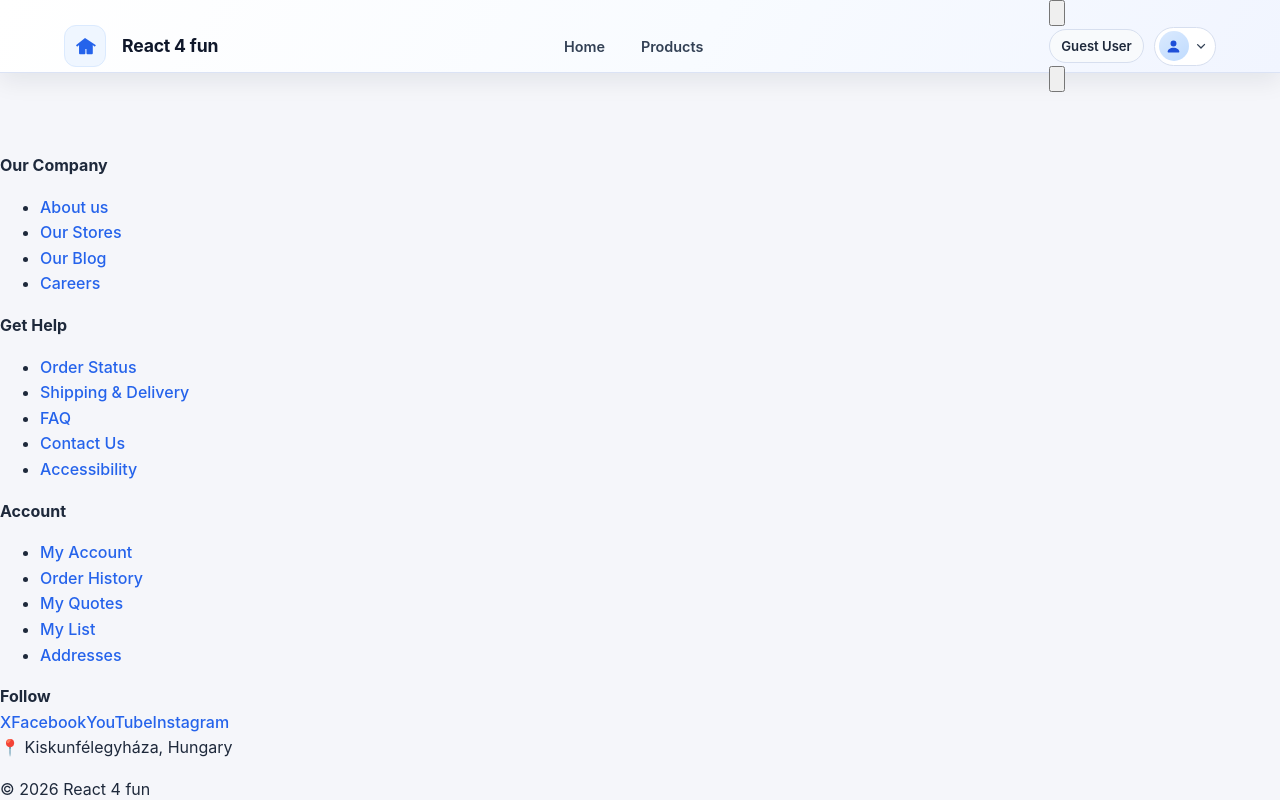
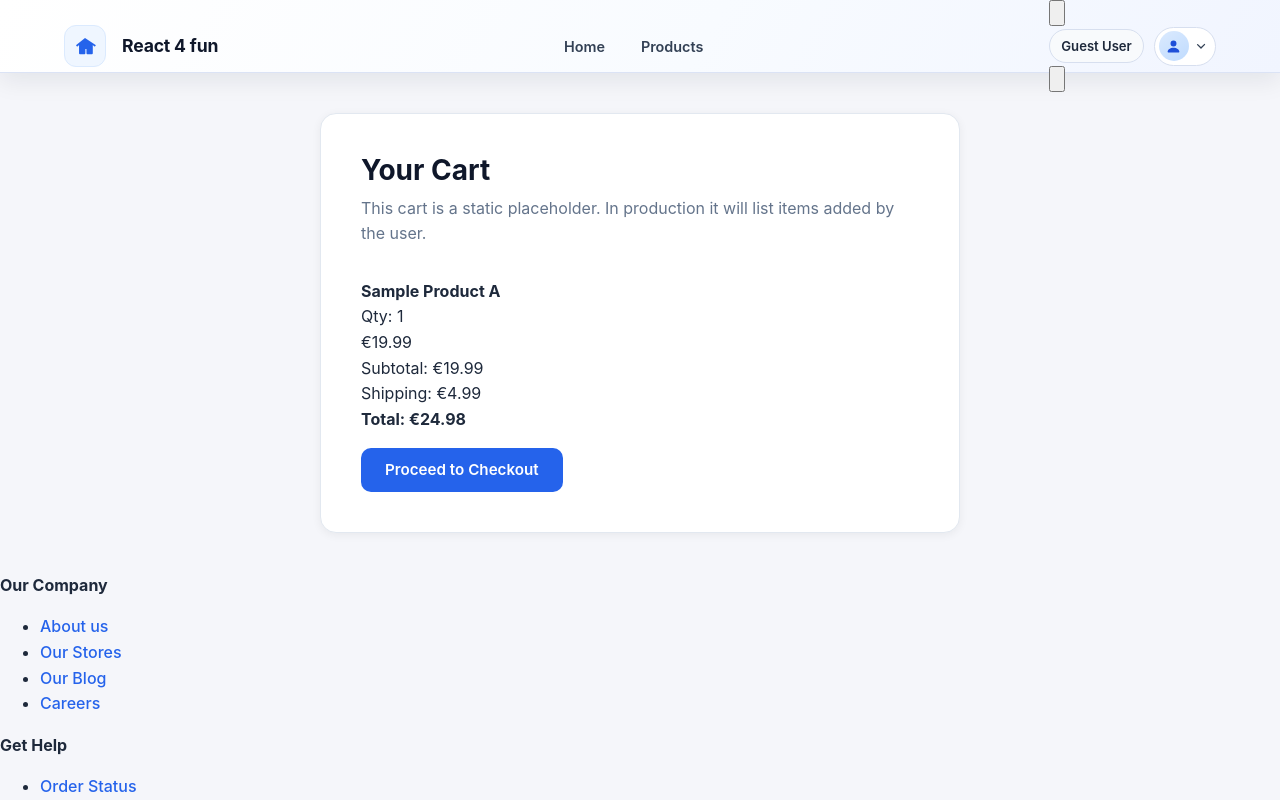
Before and after one commit to harmathzs/react-for-fun, a React (Vite) app in the folder react-app/: page /cart in a window 1280 px wide. Shown: the top 800 px of the page. Built offline with nearby package versions, Linux system fonts and the light colour scheme; no server answers.

Commit message:
Add ProductsPage and CartPage components; update App to include new routes

```diff
--- a/react-app/src/App.jsx
+++ b/react-app/src/App.jsx
@@ -6,6 +6,8 @@ import ThanksPage from './pages/ThanksPage.jsx'
 import ShopPage from './pages/ShopPage.jsx'
 import RegisterPage from './pages/RegisterPage.jsx'
 import LoginPage from './pages/LoginPage.jsx'
+import ProductsPage from './pages/ProductsPage.jsx'
+import CartPage from './pages/CartPage.jsx'
 import './App.css'
 import Footer from './components/Footer'
 
@@ -121,6 +123,8 @@ export default function App() {
             }
           />
           <Route path="/thanks" element={<ThanksPage />} />
+          <Route path="/products" element={<ProductsPage />} />
+          <Route path="/cart" element={<CartPage />} />
         </Routes>
         )}
       </main>
--- /dev/null
+++ b/react-app/src/pages/CartPage.jsx
@@ -0,0 +1,27 @@
+import { Link } from 'react-router-dom'
+
+export default function CartPage() {
+  return (
+    <section className="page-card">
+      <h1>Your Cart</h1>
+      <p>This cart is a static placeholder. In production it will list items added by the user.</p>
+
+      <div className="cart-list">
+        <div className="cart-item">
+          <div className="cart-item-info">
+            <strong>Sample Product A</strong>
+            <div>Qty: 1</div>
+          </div>
+          <div className="cart-item-price">€19.99</div>
+        </div>
+
+        <div className="cart-summary">
+          <div>Subtotal: €19.99</div>
+          <div>Shipping: €4.99</div>
+          <div><strong>Total: €24.98</strong></div>
+          <Link to="/checkout" className="btn-primary">Proceed to Checkout</Link>
+        </div>
+      </div>
+    </section>
+  )
+}
--- /dev/null
+++ b/react-app/src/pages/ProductsPage.jsx
@@ -0,0 +1,22 @@
+import { Link } from 'react-router-dom'
+
+export default function ProductsPage() {
+  return (
+    <section className="page-card">
+      <h1>Products</h1>
+      <p>This is a static products overview. Product search and catalog will be added later.</p>
+
+      <div className="products-grid">
+        {[1,2,3,4,5,6].map((n) => (
+          <article key={n} className="product-card">
+            <div className="product-image">Image</div>
+            <h3>Product {n}</h3>
+            <p className="product-price">€{(9.99 * n).toFixed(2)}</p>
+            <p className="product-desc">Short description for product {n}.</p>
+            <Link to="/shop" className="btn-secondary">View</Link>
+          </article>
+        ))}
+      </div>
+    </section>
+  )
+}
```
